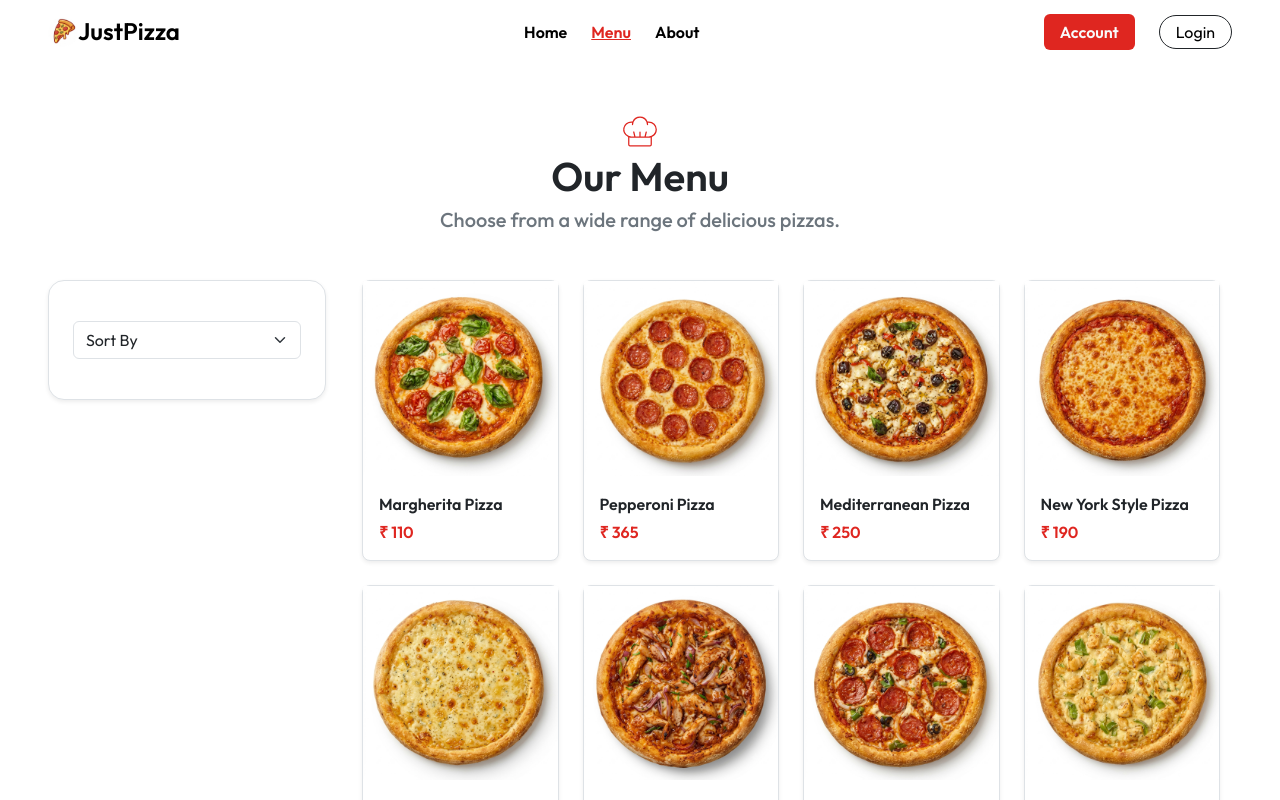
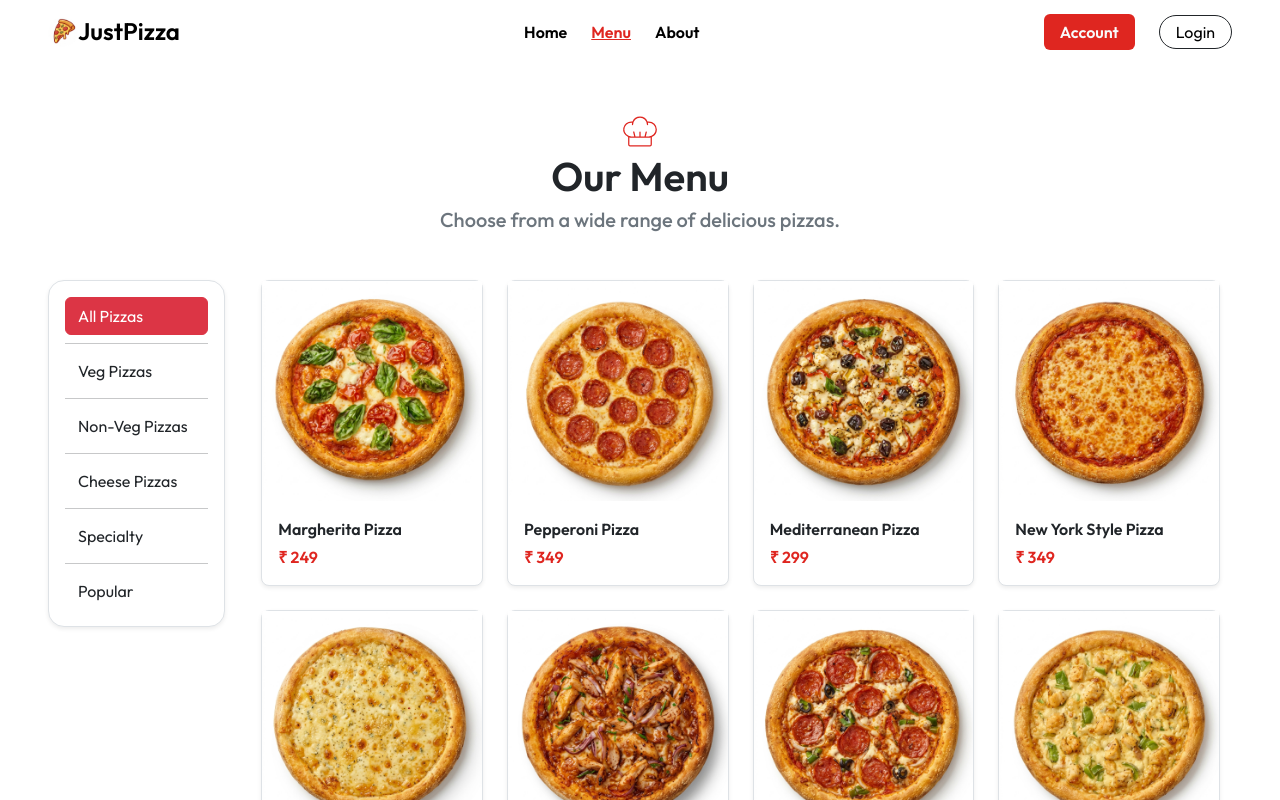
Before and after one commit to vaibhav-velhal/just-pizza-react, a React (Vite) app: page /menu in a window 1280 px wide. Shown: the top 800 px of the page. Built offline with nearby package versions, Linux system fonts and the light colour scheme; no server answers.

Commit message:
Menu page sidebar updated with filtering category

```diff
--- a/src/data/menuList.js
+++ b/src/data/menuList.js
@@ -15,61 +15,73 @@ export const menuList = [
     {
         name: "Margherita Pizza",
         image: margheritaPizza,
-        price: 110,
+        price: 249,
+        category: ["veg", "popular"]
     },
     {
         name: "Pepperoni Pizza",
         image: pepperoniPizza,
-        price: 365,
+        price: 349,
+        category: ["nonveg", "popular"]
     },
     {
         name: "Mediterranean Pizza",
         image: mediterraneanPizza,
-        price: 250,
+        price: 299,
+        category: ["veg", "specialty", "popular"]
     },
     {
         name: "New York Style Pizza",
         image: newYorkStylePizza,
-        price: 190,
+        price: 349,
+        category: ["specialty", "popular"]
     },
     {
         name: "Four Cheese Pizza",
         image: fourCheesePizza,
-        price: 265,
+        price: 399,
+        category: ["veg", "cheese", "popular"]
     },
     {
         name: "BBQ Chicken Pizza",
         image: bbqChickenPizza,
-        price: 170,
+        price: 429,
+        category: ["nonveg", "popular"]
     },
     {
         name: "Supreme Pizza",
         image: supremePizza,
-        price: 240,
+        price: 350,
+        category: ["nonveg"]
     },
     {
         name: "Chicken Alfredo Pizza",
         image: chickenAlfredoPizza,
-        price: 330,
+        price: 399,
+        category: ["nonveg"]
     },
     {
         name: "Neapolitan Pizza",
         image: neapolitanPizza,
         price: 350,
+        category: ["veg", "specialty"]
     },
     {
         name: "Sicilian Pizza",
         image: sicilianPizza,
-        price: 190,
+        price: 299,
+        category: ["veg", "specialty"]
     },
     {
         name: "Mushroom Pizza",
         image: mushroomPizza,
-        price: 190,
+        price: 399,
+        category: ["veg"]
     },
     {
         name: "Veggie Pizza",
         image: veggiePizza,
-        price: 190,
+        price: 399,
+        category: ["veg"]
     },
 ]
--- a/src/pages/Menu/Menu.jsx
+++ b/src/pages/Menu/Menu.jsx
@@ -4,17 +4,25 @@ import { PiChefHatThin } from "react-icons/pi";
 
 function Menu() {
 
-  const [sortType, setSortType] = useState("default");
+  // const [sortType, setSortType] = useState("default");
 
-  const sortedMenu = [...menuList].sort((a, b) => {
-    if(sortType === "low") {
-      return a.price - b.price;
-    }
-    if (sortType === "high") {
-      return b.price - a.price;
-    }
-    return 0; //default order
-  });
+  // const sortedMenu = [...menuList].sort((a, b) => {
+  //   if(sortType === "low") {
+  //     return a.price - b.price;
+  //   }
+  //   if (sortType === "high") {
+  //     return b.price - a.price;
+  //   }
+  //   return 0; //default order
+  // });
+
+  const [selectedCategory, setSelectedCategory] = useState("all");
+
+  const filteredMenu = selectedCategory === "all"
+        ? menuList
+        : menuList.filter((item) =>
+            item.category.includes(selectedCategory)
+        );
 
   return (
 
@@ -29,8 +37,8 @@ function Menu() {
 
       <section>
         <div className="container-fluid px-lg-5 mt-4 mt-md-5 mb-5">
-          <div className="row">
-            <div className="col-12 col-md-3 mb-4 mb-lg-0">
+          <div className="row justify-content-center">
+            {/* <div className="col-12 col-md-3 mb-4 mb-lg-0">
               <div className="card py-md-4 px-md-2 shadow-sm border border-opacity-10 rounded-4">
                 <div className="card-body">
                   <div className="sort-box">
@@ -42,13 +50,76 @@ function Menu() {
                   </div>
                 </div>
               </div>
+            </div> */}
+
+            <div className="col-10 col-md-2 mb-5 mb-lg-0">
+              <div className="card shadow-sm border border-opacity-10 rounded-4">
+                <div className="card-body d-flex flex-column">
+                    <button
+                            className={`btn ${selectedCategory === "all" ? "btn-danger" : ""} text-start`}
+                            type="button"
+                            onClick={() => setSelectedCategory("all")}>
+                              All Pizzas
+                    </button>
+
+                    <hr className="my-2"/>
+
+                    <button
+                        className={`btn ${selectedCategory === "veg" ? "btn-danger" : ""} text-start`}
+                        type="button"
+                        onClick={() => setSelectedCategory("veg")}
+                    >
+                        Veg Pizzas
+                    </button>
+
+                    <hr className="my-2"/>
+
+                    <button
+                        className={`btn ${selectedCategory === "nonveg" ? "btn-danger" : ""} text-start`}
+                        type="button"
+                        onClick={() => setSelectedCategory("nonveg")}
+                    >
+                        Non-Veg Pizzas
+                    </button>
+
+                    <hr className="my-2"/>
+
+                    <button
+                        className={`btn ${selectedCategory === "cheese" ? "btn-danger" : ""} text-start`}
+                        type="button"
+                        onClick={() => setSelectedCategory("cheese")}
+                    >
+                        Cheese Pizzas
+                    </button>
+
+                    <hr className="my-2" />
+
+                    <button
+                        className={`btn ${selectedCategory === "specialty" ? "btn-danger" : ""} text-start`}
+                        type="button"
+                        onClick={() => setSelectedCategory("specialty")}
+                    >
+                        Specialty
+                    </button>
+
+                    <hr className="my-2" />
+
+                    <button
+                        className={`btn ${selectedCategory === "popular" ? "btn-danger" : ""} text-start`}
+                        type="button"
+                        onClick={() => setSelectedCategory("popular")}
+                    >
+                        Popular
+                    </button>
+                </div>
+              </div>
             </div>
 
-            <div className="col-12 col-md-9">
+            <div className="col-12 col-md-10">
               <div className="container menu-section">
                 <div className="row">
                   {
-                    sortedMenu.map((item, index) => {
+                    filteredMenu.map((item, index) => {
                       return(
                         <div className="col-6 col-md-3 mb-4" key={index}>
                           <div className="card shadow-sm border border-opacity-10 rounded-3">
```
